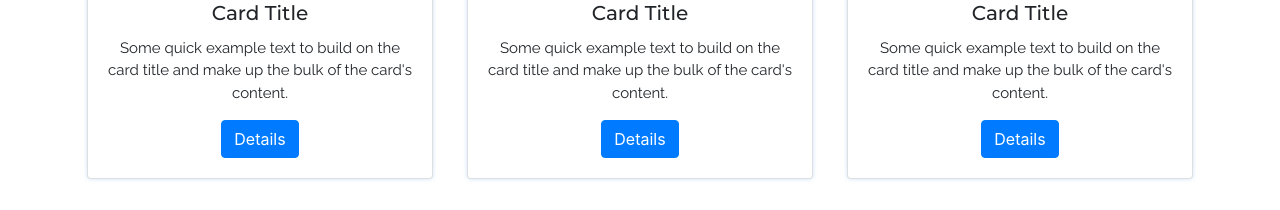
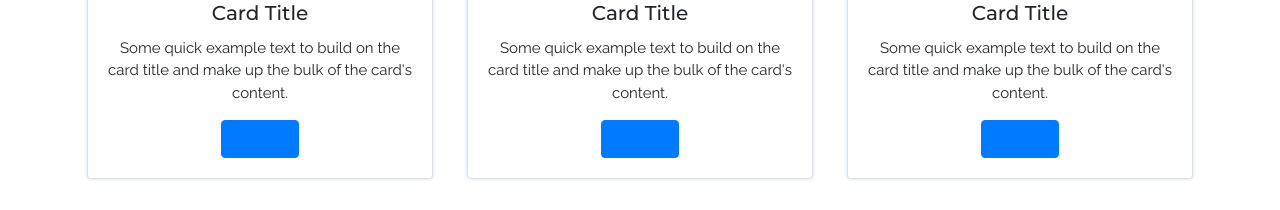
Before and after one commit to iamtheasad/user, a React (Create React App) app: page / in a window 1280 px wide. Shown: the part 2460-2670 px from the top of the page. Built offline with nearby package versions, Linux system fonts and the light colour scheme.

Commit message:
PrivacyPage & ProjectDetailsPage component added

```diff
--- a/src/components/AllProjects/AllProjects.js
+++ b/src/components/AllProjects/AllProjects.js
@@ -3,6 +3,7 @@ import {Button, Card, Col, Container, Row} from "react-bootstrap";
 import RecentProjectImage_1 from "../../asset/image/recent-projects/latest_news_1.jpg";
 import RecentProjectImage_2 from "../../asset/image/recent-projects/latest_news_2.jpg";
 import RecentProjectImage_3 from "../../asset/image/recent-projects/latest_news_3.jpg";
+import {Link} from "react-router-dom";
 
 class AllProjects extends Component {
     render() {
@@ -19,7 +20,9 @@ class AllProjects extends Component {
                                         Some quick example text to build on the card title and make up the bulk of
                                         the card's content.
                                     </Card.Text>
-                                    <Button variant="primary">Details</Button>
+                                    <Button variant="primary">
+                                        <Link to="/projectDetails">Details</Link>
+                                    </Button>
                                 </Card.Body>
                             </Card>
                         </Col>
@@ -32,7 +35,9 @@ class AllProjects extends Component {
                                         Some quick example text to build on the card title and make up the bulk of
                                         the card's content.
                                     </Card.Text>
-                                    <Button variant="primary">Details</Button>
+                                    <Button variant="primary">
+                                        <Link to="/projectDetails">Details</Link>
+                                    </Button>
                                 </Card.Body>
                             </Card>
                         </Col>
@@ -45,7 +50,9 @@ class AllProjects extends Component {
                                         Some quick example text to build on the card title and make up the bulk of
                                         the card's content.
                                     </Card.Text>
-                                    <Button variant="primary">Details</Button>
+                                    <Button variant="primary">
+                                        <Link to="/projectDetails">Details</Link>
+                                    </Button>
                                 </Card.Body>
                             </Card>
                         </Col>
@@ -58,7 +65,9 @@ class AllProjects extends Component {
                                         Some quick example text to build on the card title and make up the bulk of
                                         the card's content.
                                     </Card.Text>
-                                    <Button variant="primary">Details</Button>
+                                    <Button variant="primary">
+                                        <Link to="/projectDetails">Details</Link>
+                                    </Button>
                                 </Card.Body>
                             </Card>
                         </Col>
@@ -71,7 +80,9 @@ class AllProjects extends Component {
                                         Some quick example text to build on the card title and make up the bulk of
                                         the card's content.
                                     </Card.Text>
-                                    <Button variant="primary">Details</Button>
+                                    <Button variant="primary">
+                                        <Link to="/projectDetails">Details</Link>
+                                    </Button>
                                 </Card.Body>
                             </Card>
                         </Col>
@@ -84,7 +95,9 @@ class AllProjects extends Component {
                                         Some quick example text to build on the card title and make up the bulk of
                                         the card's content.
                                     </Card.Text>
-                                    <Button variant="primary">Details</Button>
+                                    <Button variant="primary">
+                                        <Link to="/projectDetails">Details</Link>
+                                    </Button>
                                 </Card.Body>
                             </Card>
                         </Col>
--- /dev/null
+++ b/src/components/PrivacyDescription/PrivacyDescription.js
@@ -0,0 +1,30 @@
+import React, {Component, Fragment} from 'react';
+import {Container, Row} from "react-bootstrap";
+import Col from "react-bootstrap/Col";
+
+class PrivacyDescription extends Component {
+    render() {
+        return (
+            <Fragment>
+                <Container className="mt-5">
+                    <Row>
+                        <Col>
+                            <ul>
+                                <li>
+                                    Lorem ipsum dolor sit amet, consectetur adipisicing elit. Accusantium doloribus
+                                    expedita, fuga quasi reiciendis repellendus! Architecto culpa eius exercitationem
+                                    nesciunt. Lorem ipsum dolor sit amet, consectetur adipisicing elit. Accusamus
+                                    accusantium ad assumenda consequatur deserunt dignissimos doloremque ex ipsa laborum
+                                    magnam, minima, molestiae nihil nisi odit pariatur quam quibusdam velit
+                                    voluptatibus.
+                                </li>
+                            </ul>
+                        </Col>
+                    </Row>
+                </Container>
+            </Fragment>
+        );
+    }
+}
+
+export default PrivacyDescription;
--- /dev/null
+++ b/src/components/ProjectDetails/ProjectDetails.js
@@ -0,0 +1,40 @@
+import React, {Component, Fragment} from 'react';
+import {Button, Col, Container, Row} from "react-bootstrap";
+
+class ProjectDetails extends Component {
+    render() {
+        return (
+            <Fragment>
+                <Container className="mt-5">
+                    <Row>
+                        <Col lg={6} md={6} sm={12}>
+                            <img className="w-100" src="https://cdn.pixabay.com/photo/2020/04/02/09/56/human-4994388_960_720.jpg" alt="Project Details Image"/>
+                        </Col>
+                        <Col lg={6} md={6} sm={12}>
+                            <h2 className="serviceName">Foll Bazzar</h2>
+                            <p className="serviceDescription">Complete e-commerce app solution for selling fruit online.
+                                According to build quality, data loading speed this is the best one</p>
+                            <ul>
+                                <li className="serviceDescription">Unlimited Dynamic Product Category</li>
+                                <li className="serviceDescription">Admin Can Add, Edit, Delete Product Dynamically</li>
+                                <li className="serviceDescription">Dynamic shipping point facilities</li>
+                                <li className="serviceDescription">Admin can send special offer for special user</li>
+                                <li className="serviceDescription">App force update system form server</li>
+                                <li className="serviceDescription">App can receive push notification anytime also after the app is closed.</li>
+                                <li className="serviceDescription">Admin can send free message in app inbox</li>
+                                <li className="serviceDescription">Admin can push notification to specific user</li>
+                                <li className="serviceDescription">User can make wishlist</li>
+                                <li className="serviceDescription">User can see order history and invoice also</li>
+                                <li className="serviceDescription">Dynamic Product Slider</li>
+                                <li className="serviceDescription">Video Blog</li>
+                            </ul>
+                            <Button variant="primary">More Infor</Button>
+                        </Col>
+                    </Row>
+                </Container>
+            </Fragment>
+        );
+    }
+}
+
+export default ProjectDetails;
--- a/src/components/RecentProjects/RecentProjects.js
+++ b/src/components/RecentProjects/RecentProjects.js
@@ -3,6 +3,7 @@ import {Col, Container, Row, Card, Button} from "react-bootstrap";
 import RecentProjectImage_1 from '../../asset/image/recent-projects/latest_news_1.jpg'
 import RecentProjectImage_2 from '../../asset/image/recent-projects/latest_news_2.jpg'
 import RecentProjectImage_3 from '../../asset/image/recent-projects/latest_news_3.jpg'
+import {Link} from "react-router-dom";
 
 class RecentProjects extends Component {
     render() {
@@ -24,7 +25,9 @@ class RecentProjects extends Component {
                                         Some quick example text to build on the card title and make up the bulk of
                                         the card's content.
                                     </Card.Text>
-                                    <Button variant="primary">Details</Button>
+                                    <Button variant="primary">
+                                        <Link to="/projectDetails">Details</Link>
+                                    </Button>
                                 </Card.Body>
                             </Card>
                         </Col>
@@ -37,7 +40,9 @@ class RecentProjects extends Component {
                                         Some quick example text to build on the card title and make up the bulk of
                                         the card's content.
                                     </Card.Text>
-                                    <Button variant="primary">Details</Button>
+                                    <Button variant="primary">
+                                        <Link to="/projectDetails">Details</Link>
+                                    </Button>
                                 </Card.Body>
                             </Card>
                         </Col>
@@ -50,7 +55,9 @@ class RecentProjects extends Component {
                                         Some quick example text to build on the card title and make up the bulk of
                                         the card's content.
                                     </Card.Text>
-                                    <Button variant="primary">Details</Button>
+                                    <Button variant="primary">
+                                        <Link to="/projectDetails">Details</Link>
+                                    </Button>
                                 </Card.Body>
                             </Card>
                         </Col>
--- /dev/null
+++ b/src/pages/PrivacyPage.js
@@ -0,0 +1,20 @@
+import React, {Component, Fragment} from 'react';
+import TopNavigation from "../components/TopNavigation/TopNavigation";
+import PageTop from "../components/PageTop/PageTop";
+import Footer from "../components/Footer/Footer";
+import PrivacyDescription from "../components/PrivacyDescription/PrivacyDescription";
+
+class PrivacyPage extends Component {
+    render() {
+        return (
+            <Fragment>
+                <TopNavigation title="Privacy"/>
+                <PageTop pagetitle="Privacy Policy"/>
+                <PrivacyDescription/>
+                <Footer/>
+            </Fragment>
+        );
+    }
+}
+
+export default PrivacyPage;
--- /dev/null
+++ b/src/pages/ProjectDetailsPage.js
@@ -0,0 +1,20 @@
+import React, {Component, Fragment} from 'react';
+import TopNavigation from "../components/TopNavigation/TopNavigation";
+import PageTop from "../components/PageTop/PageTop";
+import ProjectDetails from "../components/ProjectDetails/ProjectDetails";
+import Footer from "../components/Footer/Footer";
+
+class ProjectDetailsPage extends Component {
+    render() {
+        return (
+            <Fragment>
+                <TopNavigation title="Project Details"/>
+                <PageTop pagetitle="Project Name"/>
+                <ProjectDetails/>
+                <Footer/>
+            </Fragment>
+        );
+    }
+}
+
+export default ProjectDetailsPage;
--- a/src/router/AppRoute.js
+++ b/src/router/AppRoute.js
@@ -8,6 +8,8 @@ import ContactPage from "../pages/ContactPage";
 import AboutPage from "../pages/AboutPage";
 import RefundPage from "../pages/RefundPage";
 import TermsPage from "../pages/TermsPage";
+import PrivacyPage from "../pages/PrivacyPage";
+import ProjectDetailsPage from "../pages/ProjectDetailsPage";
 
 class AppRoute extends Component {
     render() {
@@ -22,6 +24,8 @@ class AppRoute extends Component {
                     <Route exact path="/about" component={AboutPage}/>
                     <Route exact path="/refund" component={RefundPage}/>
                     <Route exact path="/terms" component={TermsPage}/>
+                    <Route exact path="/privacy" component={PrivacyPage}/>
+                    <Route exact path="/projectDetails" component={ProjectDetailsPage}/>
                 </Switch>
             </Fragment>
         );
```
Also changed, not shown: src/components/Footer/Footer.js (+7 -19 lines).
